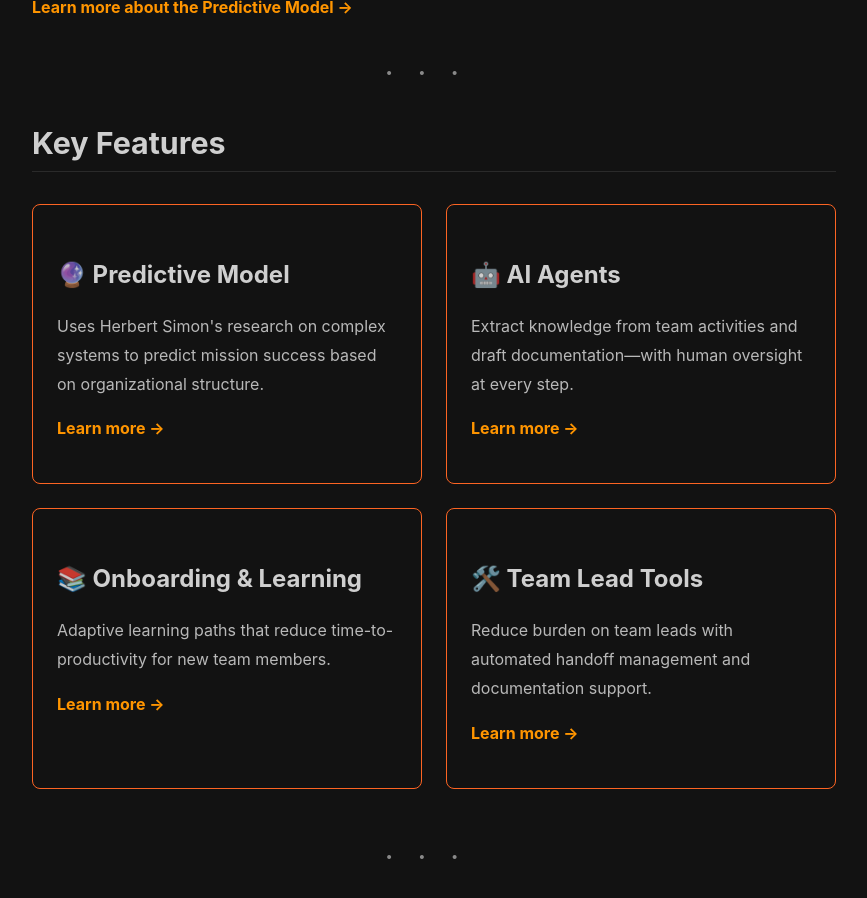
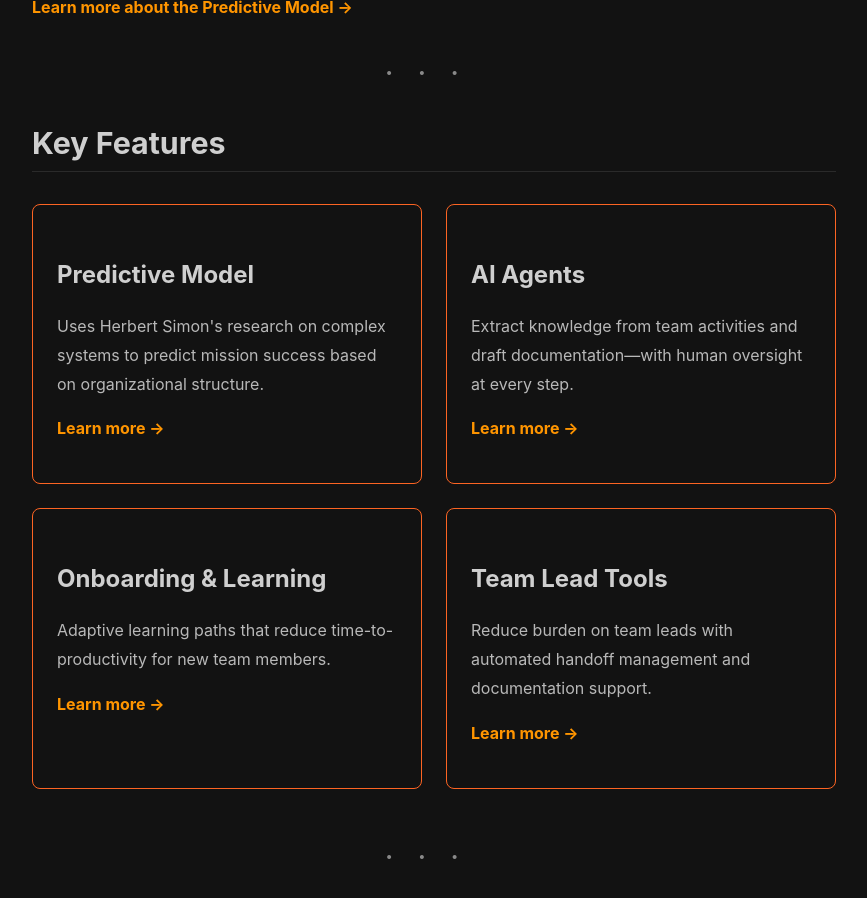
Before and after one commit to Lizo-RoadTown/Portfolio, a Jekyll site: the page built from index.md, in a window 1280 px wide and 900 px high, scrolled down 3504 px. Shown: the whole window, without its empty margins (96-963 px from the left). Built offline with Jekyll 4.4.1, drawn with Linux system fonts in a browser that asks for light colours.

Commit message:
Remove emojis from site pages

```diff
--- a/index.md
+++ b/index.md
@@ -95,25 +95,25 @@ graph LR
 <div style="display: grid; grid-template-columns: repeat(2, 1fr); gap: 1.5rem; margin: 2rem 0;">
 
 <div style="border: 1px solid #fc6423; padding: 1.5rem; border-radius: 8px;">
-<h3>🔮 Predictive Model</h3>
+<h3>Predictive Model</h3>
 <p>Uses Herbert Simon's research on complex systems to predict mission success based on organizational structure.</p>
 <p><a href="/Portfolio/predictive-model/">Learn more →</a></p>
 </div>
 
 <div style="border: 1px solid #fc6423; padding: 1.5rem; border-radius: 8px;">
-<h3>🤖 AI Agents</h3>
+<h3>AI Agents</h3>
 <p>Extract knowledge from team activities and draft documentation—with human oversight at every step.</p>
 <p><a href="/Portfolio/agents/">Learn more →</a></p>
 </div>
 
 <div style="border: 1px solid #fc6423; padding: 1.5rem; border-radius: 8px;">
-<h3>📚 Onboarding & Learning</h3>
+<h3>Onboarding & Learning</h3>
 <p>Adaptive learning paths that reduce time-to-productivity for new team members.</p>
 <p><a href="/Portfolio/onboarding/">Learn more →</a></p>
 </div>
 
 <div style="border: 1px solid #fc6423; padding: 1.5rem; border-radius: 8px;">
-<h3>🛠️ Team Lead Tools</h3>
+<h3>Team Lead Tools</h3>
 <p>Reduce burden on team leads with automated handoff management and documentation support.</p>
 <p><a href="/Portfolio/team-tools/">Learn more →</a></p>
 </div>
```
Also changed, not shown: architecture.md (+1 -1 lines).
